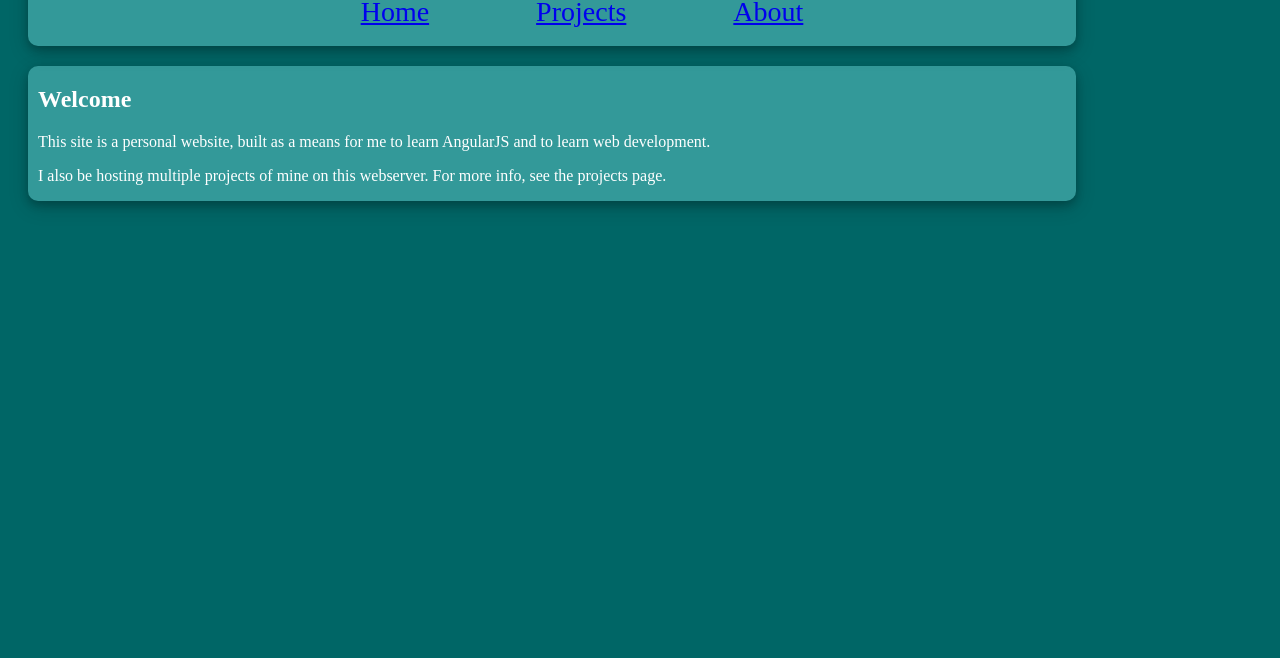
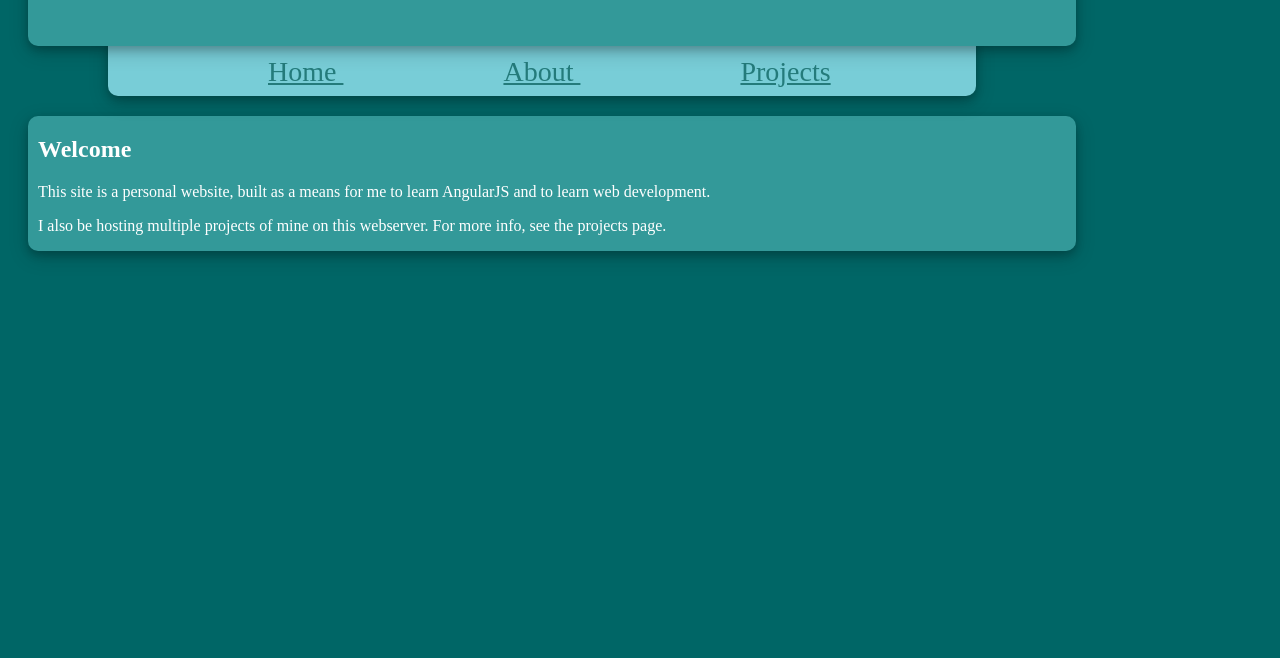
Before and after one commit to bminor21/mana-spark, a website: page index.html in a window 1280 px wide. Shown: the part 142-800 px from the top of the page. Drawn offline with nearby package versions, Linux system fonts and the light colour scheme; some packages are replaced by stand-ins of ours.

Commit message:
More changes

```diff
--- a/homeCtrl.js
+++ b/homeCtrl.js
@@ -1,3 +1,10 @@
 app.controller("homeCtrl", function($scope){
-	$scope.navigationItems = ["Home", "About", "In Progress"] ;
+
+	$scope.navigationItems = [
+	{ display : "Home", link : "#home"},
+	{ display : "About", link : "#about" },
+	{ display : "Projects", link : "#projects" }
+	];
+
+	$scope.siteName = "Veltorak.io";
 });
--- a/index.css
+++ b/index.css
@@ -39,23 +39,28 @@ h1#main{
 
 .NavBar {
   position: absolute;
-  left: 0px;
-  top: 130px;
-  width: 1048px;
-  z-index: 13;
-  text-align: center;
+  left: 100px;
+  top: 170px;
+  height: 40px;
+  padding-top: 20px;
+  width: 868px;
+  z-index: 2;
   font-size: 28px;
+  background-color: #78cdd7;
+  border-radius: 10px;
 }
 
 .navButton
 {
-	margin-left: 100px;
+	margin-left: 160px;
+	color: #247b7b;
+	z-index: 13;
 }
 
 .mainView
 {
 	margin-left: 20px;
-	margin-top: 200px;
+	margin-top: 250px;
 	padding-left:10px;
 	width: 1038px;
 	border-radius: 10px;
--- a/index.html
+++ b/index.html
@@ -3,7 +3,7 @@
 
 <!-- HEAD -->
 <head>
-<title>Veltorak - Home</title>
+<title>Veltorak.io</title>
 <link rel="stylesheet" type="text/css" href="index.css"/>
 <script src="https://ajax.googleapis.com/ajax/libs/angularjs/1.4.8/angular.min.js"></script>
 <script src="https://ajax.googleapis.com/ajax/libs/angularjs/1.4.8/angular-route.js"></script>
@@ -15,15 +15,15 @@
 
 <!-- BODY START -->
 <body>
-<div ng-app="myApp">
+<div ng-app="myApp" ng-controller="homeCtrl">
 	<div class="header card">
-		<h1 id="main">Veltorak's Projects</h1>
+		<h1 id="main"> {{ siteName }} </h1>
 	</div>
 
-	<div class="NavBar">
-		<a href="#home" class="navButton">Home</a>
-		<a href="#projects" class="navButton">Projects</a>
-		<a href="#about" class="navButton">About</a>
+	<div class="NavBar card" >
+		<span ng-repeat="x in navigationItems">
+			<a href="{{x.link}}" class="navButton"> {{ x.display }} </a>
+		</span>
 	</div>
 
 	<div class="mainView card" ng-view></div>
```
